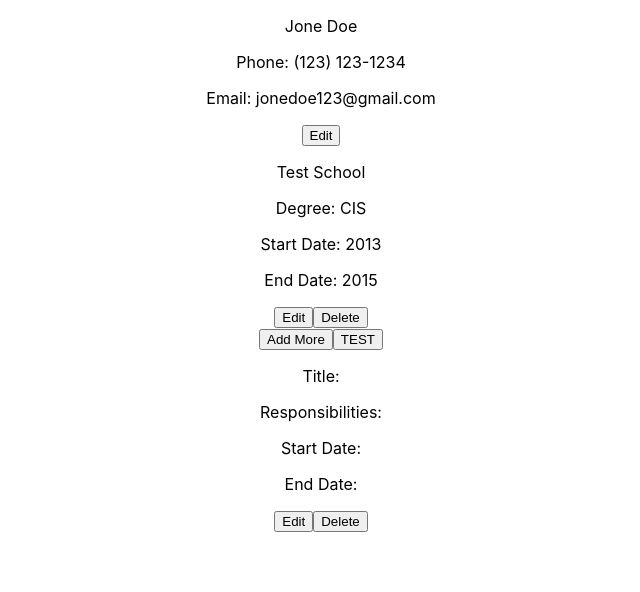
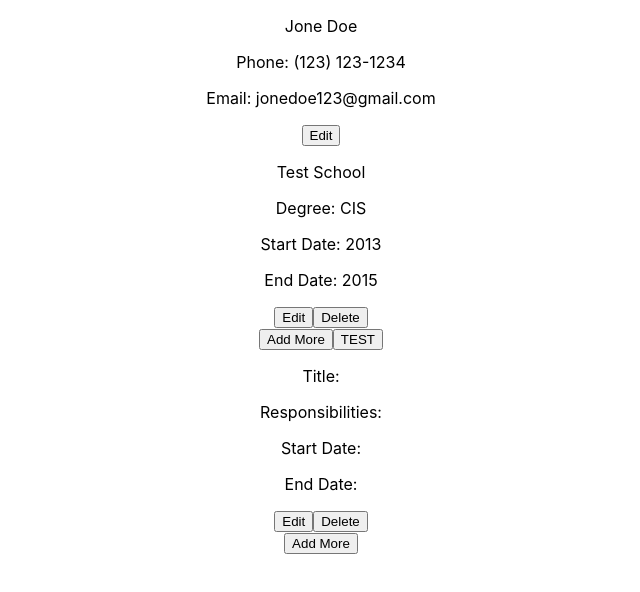
Before and after one commit to itsMe-ThatOneGuy/cv-project, a React (Create React App) app: page / in a window 1280 px wide. Shown: the top 592 px of the page, without its empty margins (319-959 px from the left). Built offline with nearby package versions, Linux system fonts and the light colour scheme.

Commit message:
Added button to open form

```diff
--- a/src/components/EmploymentForm.js
+++ b/src/components/EmploymentForm.js
@@ -40,6 +40,12 @@ class EmploymentForm extends Component {
 		this.editOnClick = this.editOnClick.bind(this);
 	}
 
+	openForm = () => {
+		this.setState({
+			displayForm: true,
+		});
+	};
+
 	editOnClick = () => {
 		if (!this.state.edit) {
 			this.setState({
@@ -70,9 +76,7 @@ class EmploymentForm extends Component {
 	};
 
 	render() {
-		if (!this.state.edit) {
-			return <Employment info={this.state} func={this.editOnClick} />;
-		} else {
+		if (this.state.displayForm === true || this.state.jobs.length === 0) {
 			return (
 				<div>
 					<form onSubmit={this.onSubmitForm}>
@@ -113,6 +117,15 @@ class EmploymentForm extends Component {
 						/>
 						<button type="submit">Save</button>
 					</form>
+					<Employment info={this.state} editOnClick={this.editOnClick} />
+					<button onClick={this.openForm}>Add More</button>
+				</div>
+			);
+		} else {
+			return (
+				<div>
+					<Employment info={this.state} editOnClick={this.editOnClick} />
+					<button onClick={this.openForm}>Add More</button>
 				</div>
 			);
 		}
```
